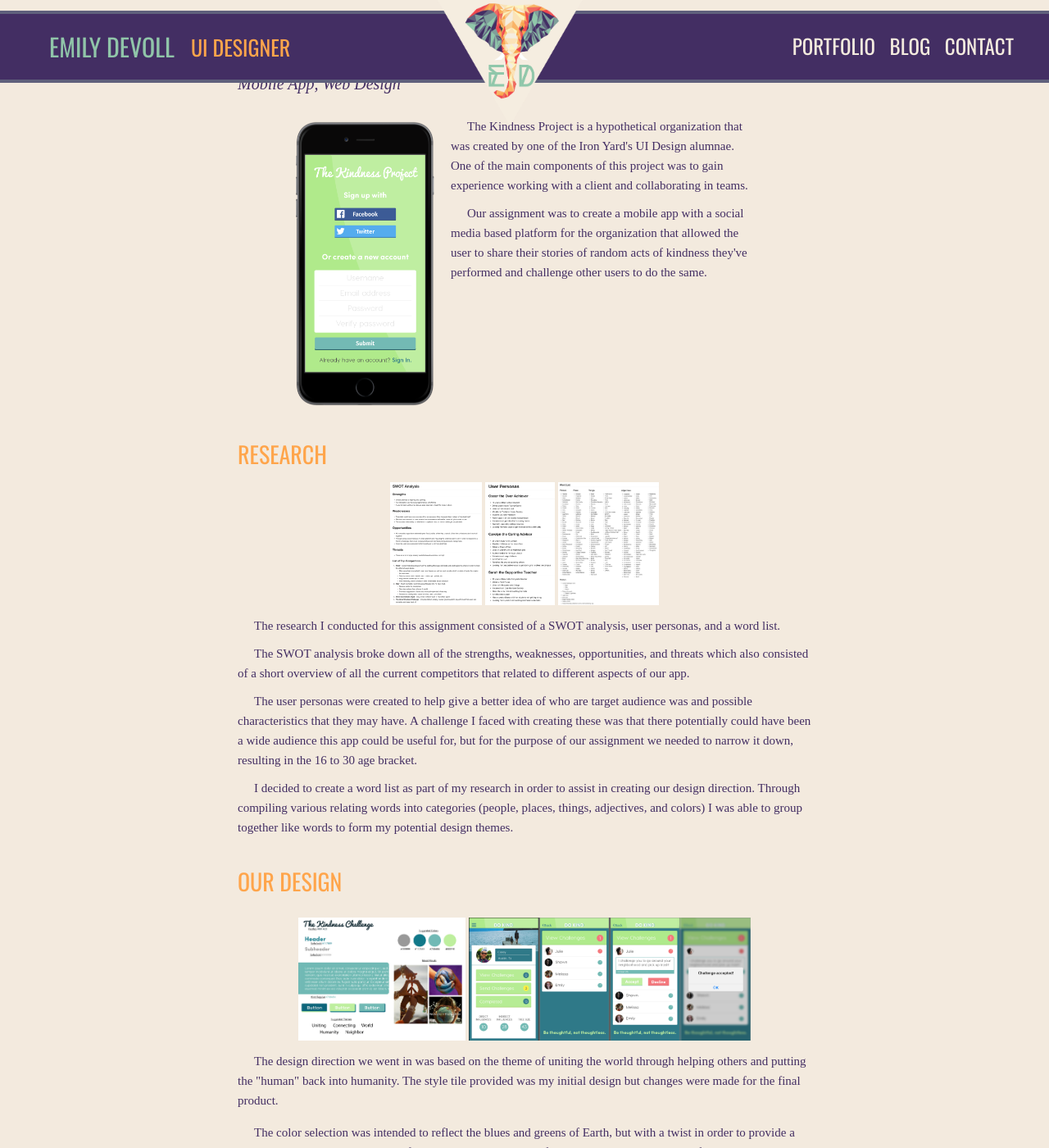
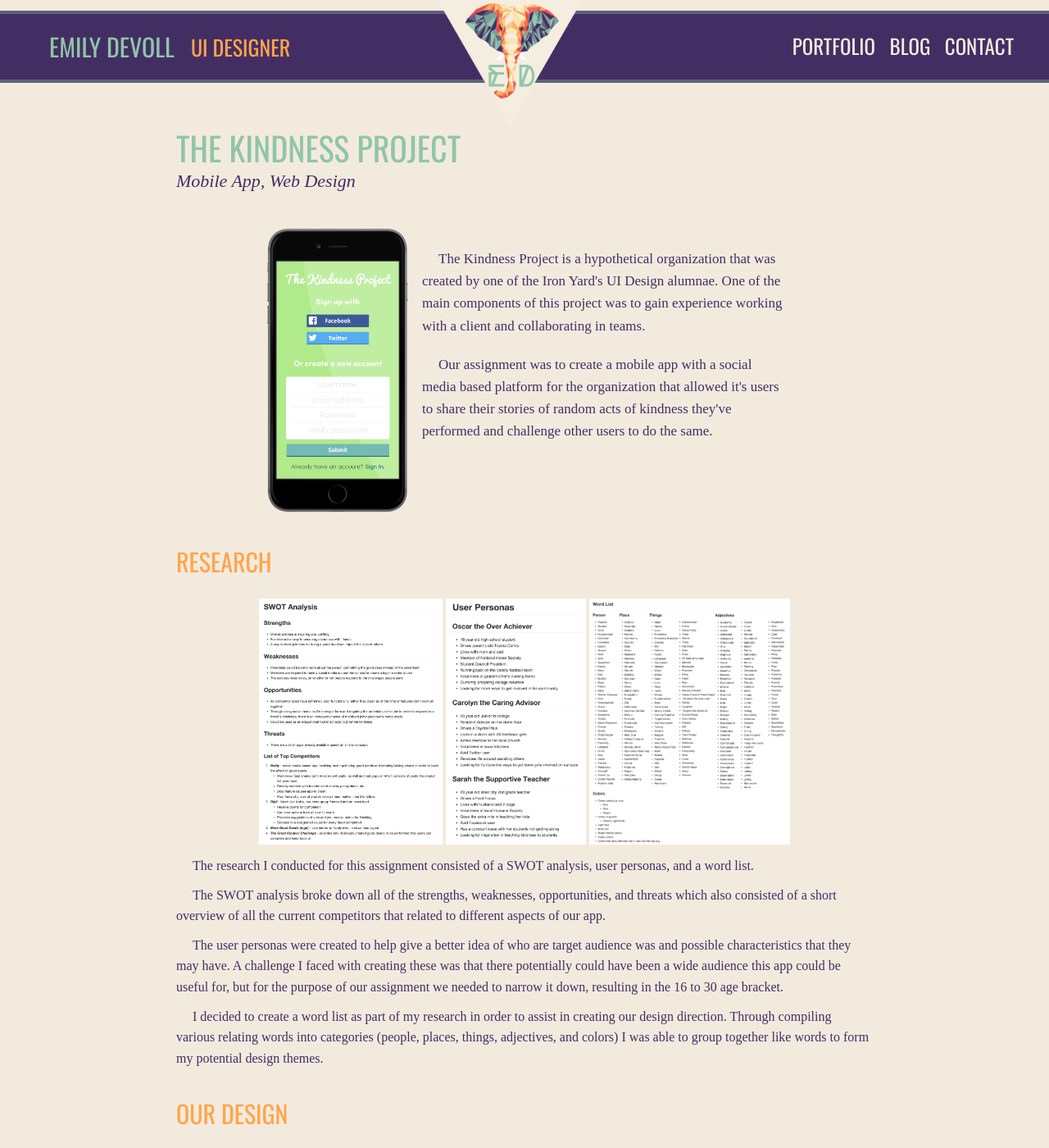
Before and after one commit to staceyatx/staceyatx-github.io, a Jekyll site: the page built from projects/kindness.html, in a window 1280 px wide and 1400 px high. Shown: the whole window at 82% size. Built offline with Jekyll 4.4.1, drawn with Linux system fonts in a browser that asks for light colours; nearby versions of some CDN libraries; some web fonts are replaced.

Commit message:
Changes made to portfolio project's info page's header and kindness project medium and large screen

```diff
--- a/_includes/header.html
+++ b/_includes/header.html
@@ -1,4 +1,4 @@
-<header class="site-header">
+<header class="site-header" id="portfolio-pages">
 
   <div class="wrapper container">
         <a href="{{ site.baseurl }}/index.html"><div class="title">
--- a/_sass/_kindness.scss
+++ b/_sass/_kindness.scss
@@ -51,7 +51,7 @@
         img {
           margin: 0 auto;
             height: 350px;
-            width: 170px;
+            // width: 170px;
             // float: left;
           }
         }
@@ -63,7 +63,7 @@
     .kindness-research {
 
       h3 {
-        padding: 30px 0 20px 0;
+        padding: 30px 0 30px 0;
       }
 
 
@@ -131,6 +131,7 @@
         text-decoration: none;
         color: $purple;
         margin: 20px 5% 0 0;
+        border-bottom: 2px solid $orange;
       }
 
       a:hover {
@@ -147,44 +148,119 @@
 @media screen and (min-width: 660px) {
 
   .kindness {
-    max-width: 700px;
+    padding: 50px 20px 20px 20px;
+
+    h1 {
+      font-size: 35px;
+    }
+    // max-width: 700px;
+
+    p {
+      font-size: 16px;
+    }
 
     .kindness-about {
-      width: 80%;
+      width: 90%;
+      max-width: 630px;
 
       .parent-container1 {
         padding-right: 20px;
         float: left;
+        margin-bottom: 0;
       }
 
       p {
-        padding-left: 10px;
-        // float: right;
+        padding-left: 3%;
         clear: none;
+        padding-top: 10px;
+        font-size: 17px;
+
+      &:first-of-type {
+        padding-top: 30px;
       }
+
+      }
+
     }
 
     .kindness-research {
       clear: both;
+
+      h3 {
+        padding-top: 40px;
+      }
+
+      .parent-container2 {
+        img {
+          height: 275px;
+        }
+      }
+    }
+
+    .kindness-design {
+
+      .parent-container {
+        img {
+          height: 180px;
+        }
+      }
     }
   }
 }
-// @media (max-width: 653px) {
-//   #photos {
-//   -moz-column-count:    1;
-//   -webkit-column-count: 1;
-//   column-count:         1;
-//   }
-//   @media (min-width: 654px) {
-//   #photos {
-//   -moz-column-count:    2;
-//   -webkit-column-count: 2;
-//   column-count:         2;
-//   }
 
-//   @media (min-width: 817px) {
-//   #photos {
-//   -moz-column-count:    3;
-//   -webkit-column-count: 3;
-//   column-count:         3;
-//   }
+@media screen and (min-width: 862px) {
+
+  #portfolio-pages {
+    position: absolute;
+  }
+
+  .kindness {
+    padding-top: 160px;
+    max-width: 850px;
+
+    h1 {
+      font-size: 40px;
+    }
+
+    h2 {
+      font-size: 22px;
+    }
+
+    h3 {
+      font-size: 30px;
+    }
+
+    p {
+      font-size: 16px;
+    }
+
+    .kindness-about {
+      padding-top: 10px;
+      max-width: 630px;
+
+      p {
+        font-size: 17px;
+      }
+
+    }
+
+    .kindness-research {
+
+      .parent-container2 {
+        img {
+          height: 300px;
+        }
+      }
+    }
+
+    .kindness-design {
+
+      .parent-container {
+        img {
+          height: 200px;
+        }
+      }
+    }
+
+  }
+}
--- a/css/main.scss
+++ b/css/main.scss
@@ -595,7 +595,7 @@ footer {
 
 	footer {
 
-		height: 60px;
+		height: 45px;
 
 		// .image-wrapper {
 		// 	width: 100%;
--- a/projects/kindness.html
+++ b/projects/kindness.html
@@ -12,7 +12,7 @@ permalink: /projects/kindness/
       <a href="../images/kindness-iphone.png" ><img src="../images/kindness-iphone.png"></a>
     </div>
     <p>The Kindness Project is a hypothetical organization that was created by one of the Iron Yard's UI Design alumnae. One of the main components of this project was to gain experience working with a client and collaborating in teams.</p>
-    <p>Our assignment was to create a mobile app with a social media based platform for the organization that allowed the user to share their stories of random acts of kindness they've performed and challenge other users to do the same.
+    <p>Our assignment was to create a mobile app with a social media based platform for the organization that allowed it's users to share their stories of random acts of kindness they've performed and challenge other users to do the same.
     </p>
   </article>
   <article class="kindness-research">
```
